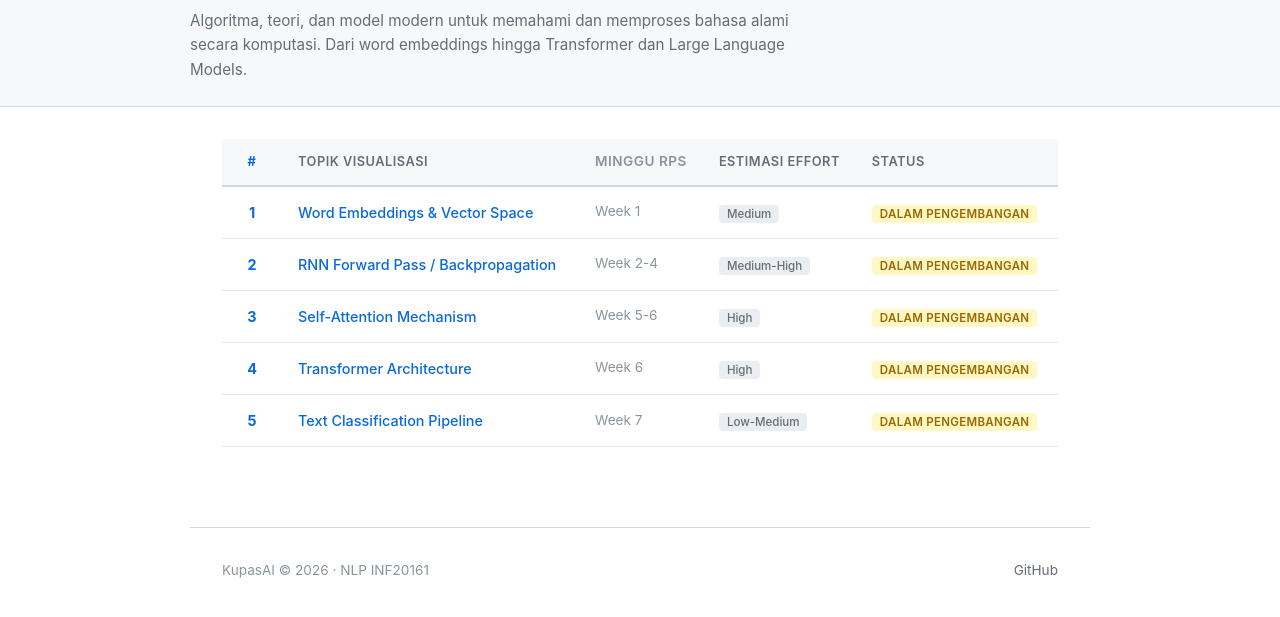
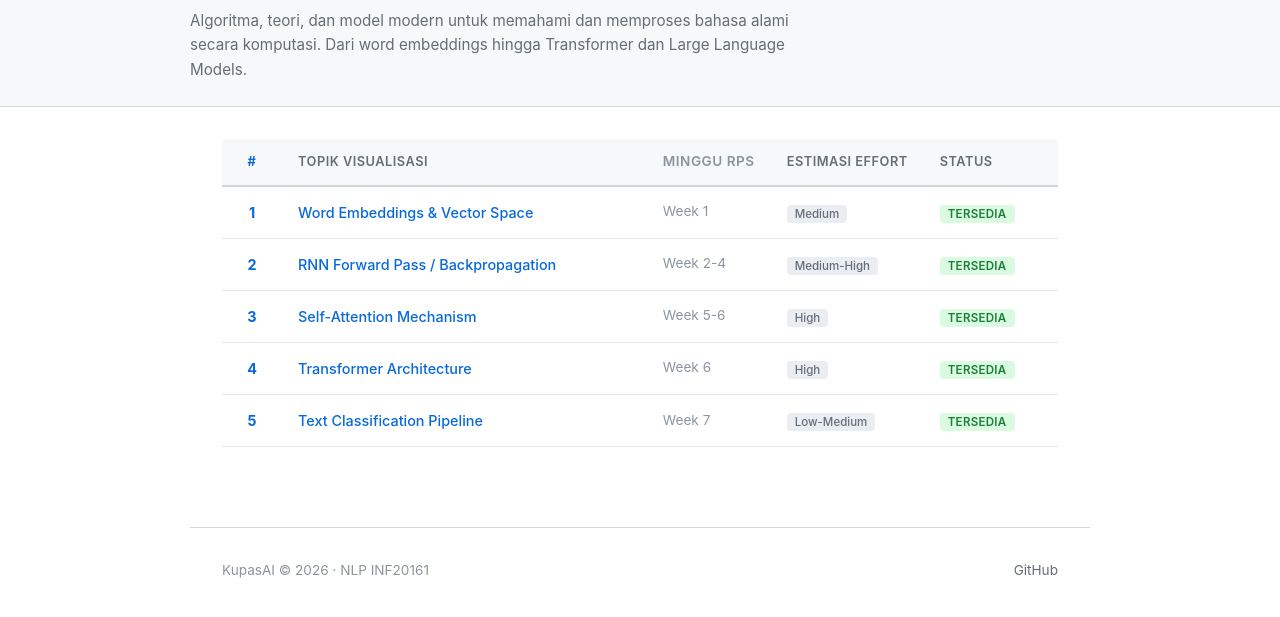
Before and after one commit to FeliksMakarios/kupasai, a plain HTML site: page nlp/index.html in a window 1280 px wide. Shown: the part 205-822 px from the top of the page. Drawn offline with Linux system fonts and the light colour scheme.

Commit message:
Mark all 5 NLP topics as Tersedia, reset pipeline step on text change
- All topic statuses: Dalam Pengembangan -> Tersedia
- Pipeline tab: selecting a different sample text now resets to Step 1/5

```diff
--- a/nlp/index.html
+++ b/nlp/index.html
@@ -48,35 +48,35 @@
         <td><a href="word-embeddings/">Word Embeddings &amp; Vector Space</a></td>
         <td class="col-week">Week 1</td>
         <td class="col-effort"><span class="effort-badge">Medium</span></td>
-        <td><span class="topic-status development">Dalam Pengembangan</span></td>
+        <td><span class="topic-status available">Tersedia</span></td>
       </tr>
       <tr>
         <td class="col-priority">2</td>
         <td><a href="rnn/">RNN Forward Pass / Backpropagation</a></td>
         <td class="col-week">Week 2-4</td>
         <td class="col-effort"><span class="effort-badge">Medium-High</span></td>
-        <td><span class="topic-status development">Dalam Pengembangan</span></td>
+        <td><span class="topic-status available">Tersedia</span></td>
       </tr>
       <tr>
         <td class="col-priority">3</td>
         <td><a href="self-attention/">Self-Attention Mechanism</a></td>
         <td class="col-week">Week 5-6</td>
         <td class="col-effort"><span class="effort-badge">High</span></td>
-        <td><span class="topic-status development">Dalam Pengembangan</span></td>
+        <td><span class="topic-status available">Tersedia</span></td>
       </tr>
       <tr>
         <td class="col-priority">4</td>
         <td><a href="transformer/">Transformer Architecture</a></td>
         <td class="col-week">Week 6</td>
         <td class="col-effort"><span class="effort-badge">High</span></td>
-        <td><span class="topic-status development">Dalam Pengembangan</span></td>
+        <td><span class="topic-status available">Tersedia</span></td>
       </tr>
       <tr>
         <td class="col-priority">5</td>
         <td><a href="text-classification/">Text Classification Pipeline</a></td>
         <td class="col-week">Week 7</td>
         <td class="col-effort"><span class="effort-badge">Low-Medium</span></td>
-        <td><span class="topic-status development">Dalam Pengembangan</span></td>
+        <td><span class="topic-status available">Tersedia</span></td>
       </tr>
     </tbody>
   </table>
--- a/nlp/text-classification/viz.js
+++ b/nlp/text-classification/viz.js
@@ -153,6 +153,7 @@
     });
     selectEl.addEventListener('change', function () {
       currentSent = parseInt(this.value);
+      currentStep = 1;
       draw();
     });
 
```
